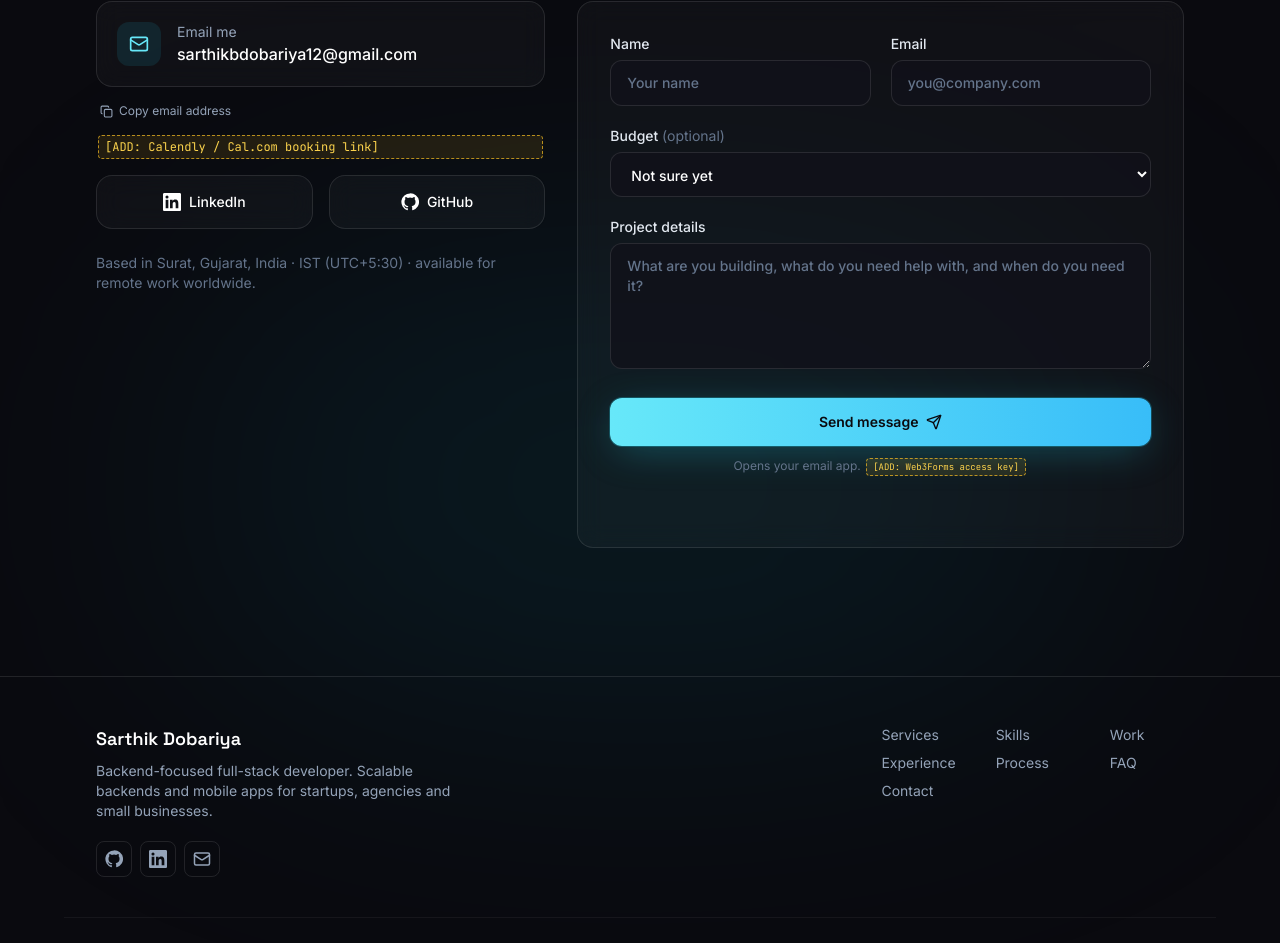
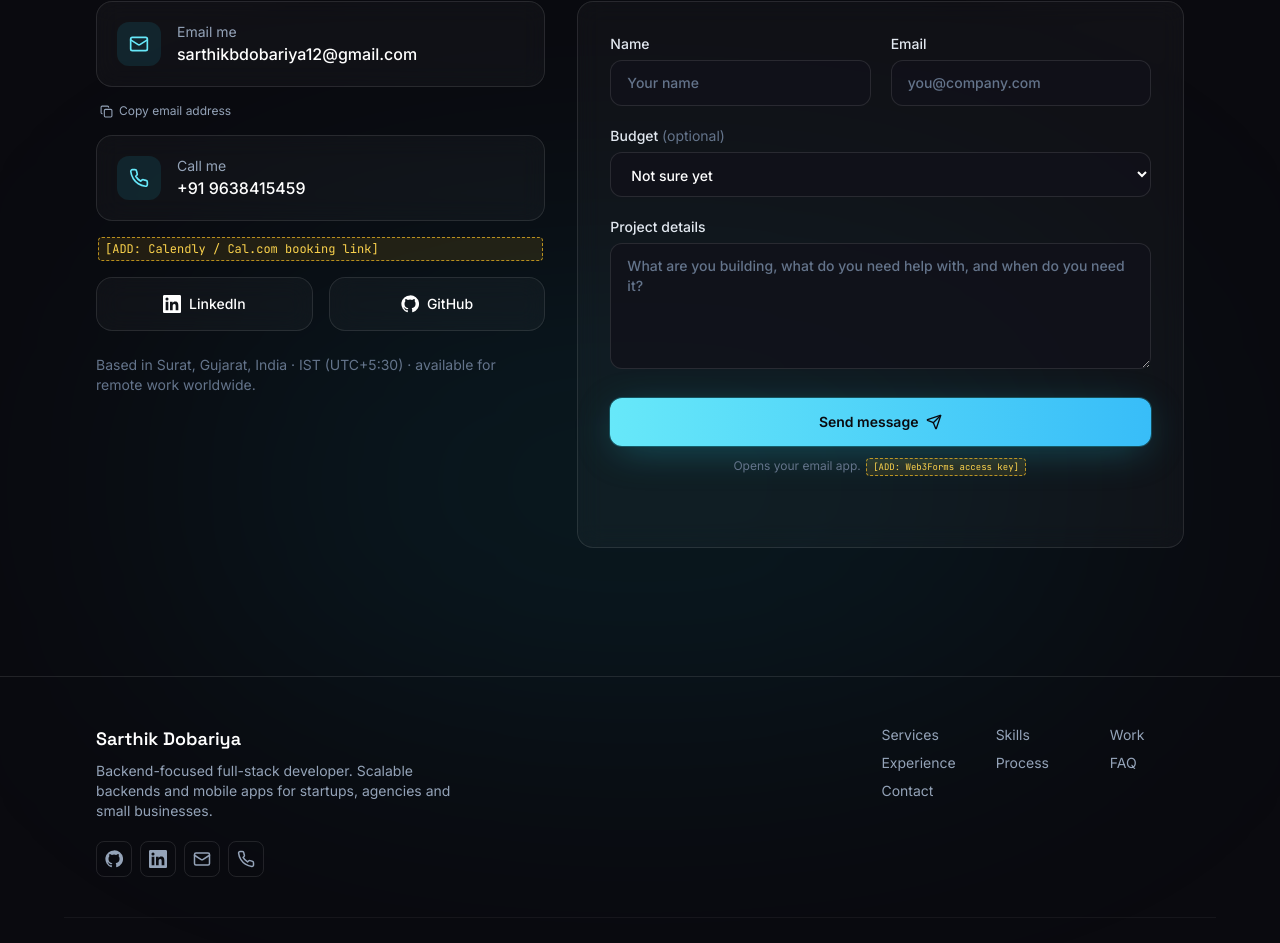
Before and after one commit to SarthikD/SarthikD.github.io, a React (Vite) app: page / in a window 1280 px wide. Shown: the part 9009-9952 px from the top of the page. Built offline with nearby package versions, Linux system fonts and the light colour scheme.

Commit message:
Add phone contact option to Contact and Footer components
Updated Contact and Footer components to include a clickable phone link. Added phone number to site data for accessibility. This enhances user interaction by allowing direct calls from the website.

```diff
--- a/src/components/Contact.tsx
+++ b/src/components/Contact.tsx
@@ -1,5 +1,5 @@
 import { AnimatePresence, m } from 'framer-motion';
-import { AlertCircle, CalendarDays, CheckCircle2, Copy, Loader2, Mail, Send } from 'lucide-react';
+import { AlertCircle, CalendarDays, CheckCircle2, Copy, Loader2, Mail, Phone, Send } from 'lucide-react';
 import { useState, type FormEvent } from 'react';
 import { contact, site, testimonials } from '../data/content';
 import { DevPlaceholder, isPlaceholder, link, Txt } from '../lib/placeholder';
@@ -102,6 +102,16 @@ export function Contact() {
             >
               <Copy size={13} aria-hidden="true" /> {copied ? 'Copied!' : 'Copy email address'}
             </button>
+
+            <a href={`tel:${site.phone.replace(/\s/g, '')}`} className="glass group flex items-center gap-4 p-5 transition hover:border-cyan-300/40 hover:shadow-glow">
+              <span className="grid h-11 w-11 shrink-0 place-items-center rounded-xl bg-cyan-400/10 text-cyan-300">
+                <Phone size={20} aria-hidden="true" />
+              </span>
+              <span className="min-w-0">
+                <span className="block text-sm text-slate-400">Call me</span>
+                <span className="block truncate font-medium text-white">{site.phone}</span>
+              </span>
+            </a>
 
             {bookCall ? (
               <a
--- a/src/components/Footer.tsx
+++ b/src/components/Footer.tsx
@@ -1,4 +1,4 @@
-import { ArrowUp, Mail } from 'lucide-react';
+import { ArrowUp, Mail, Phone } from 'lucide-react';
 import { nav, site } from '../data/content';
 import { link } from '../lib/placeholder';
 import { GithubIcon, LinkedinIcon } from './BrandIcons';
@@ -26,6 +26,9 @@ export function Footer() {
             </a>
             <a href={`mailto:${site.email}`} aria-label="Email" className="footer-icon">
               <Mail size={18} aria-hidden="true" />
+            </a>
+            <a href={`tel:${site.phone.replace(/\s/g, '')}`} aria-label="Phone" className="footer-icon">
+              <Phone size={18} aria-hidden="true" />
             </a>
           </div>
         </div>
--- a/src/data/content.ts
+++ b/src/data/content.ts
@@ -105,6 +105,7 @@ export const site = {
   remote: 'Available for remote work worldwide',
   timezone: 'IST (UTC+5:30)',
   email: 'sarthikbdobariya12@gmail.com',
+  phone: '+91 9638415459',
   github: 'https://github.com/SarthikD',
   linkedin: 'https://linkedin.com/in/sarthik-dobariya',
   resumeUrl: '[ADD: resume/CV URL, e.g. put resume.pdf in /public and use "resume.pdf"]',
```
